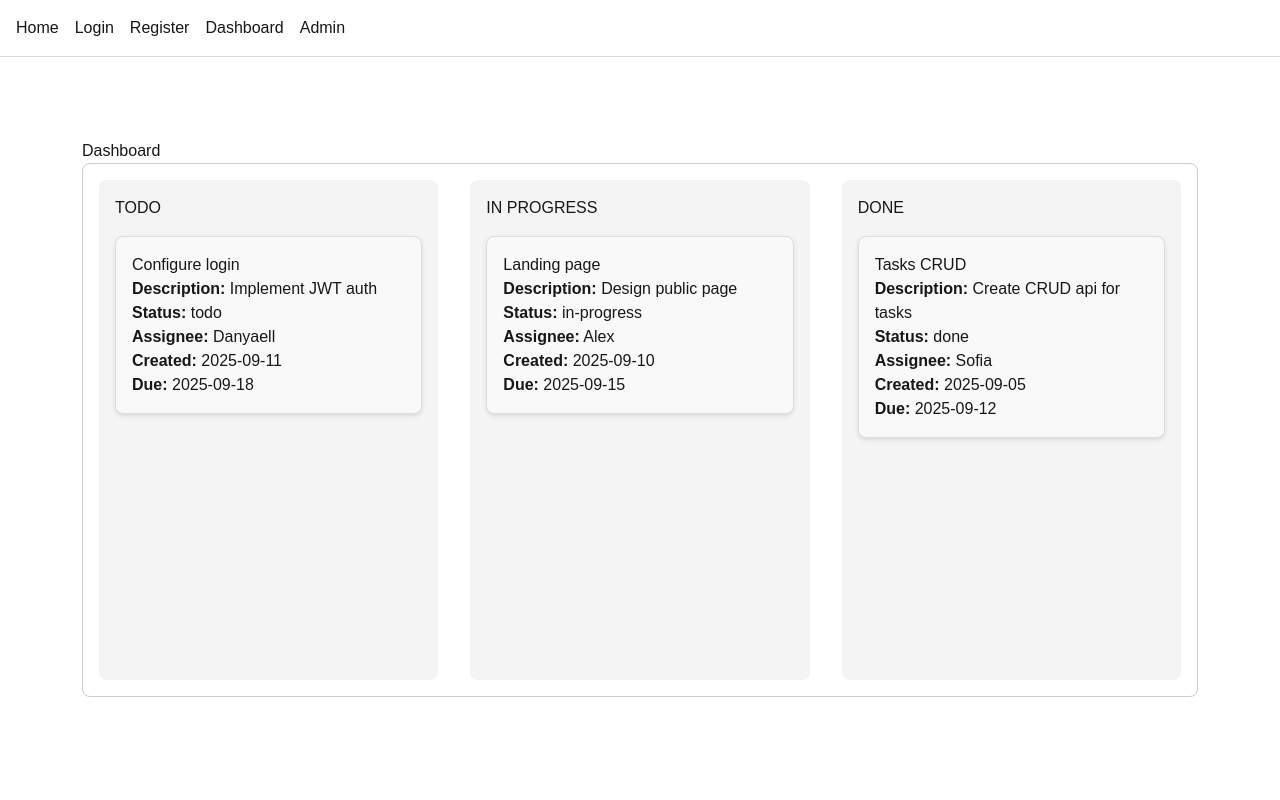
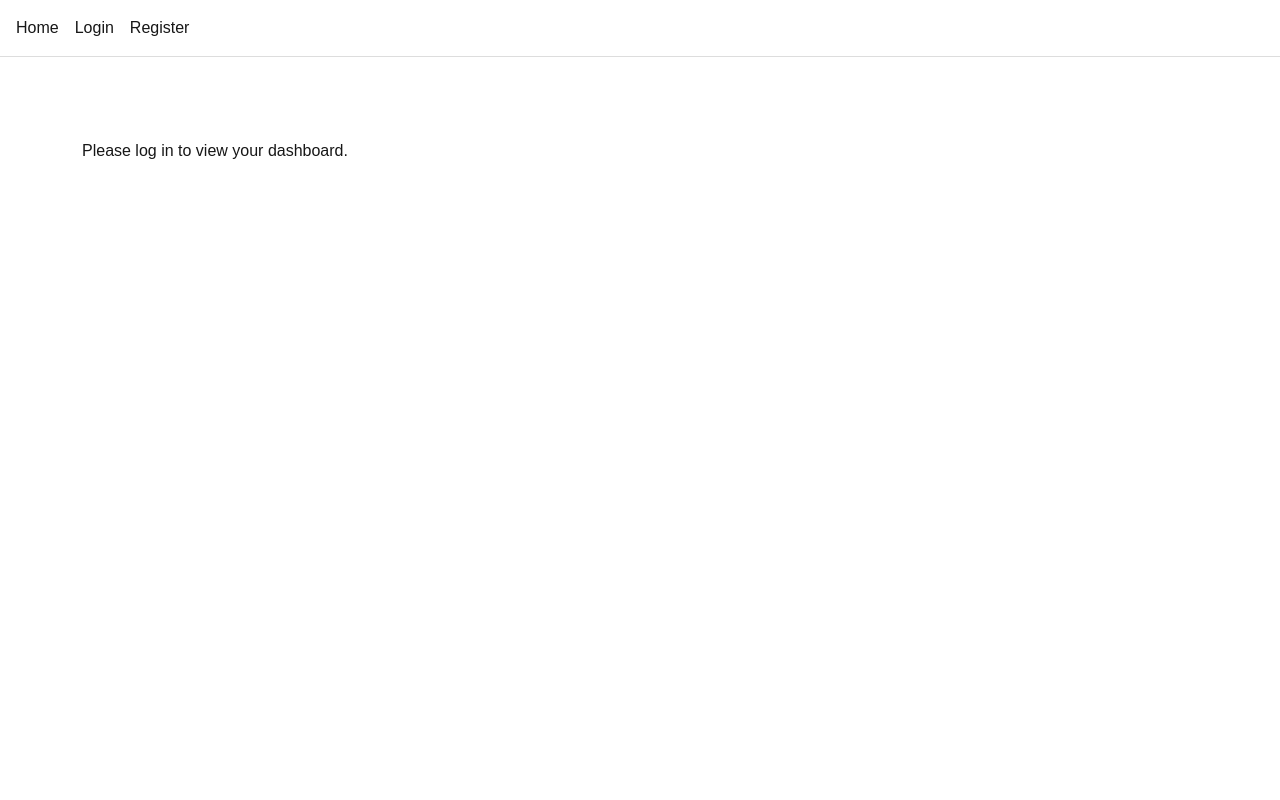
Before and after one commit to Danyaell/front-end-task-tracker-app, a Next.js app: page /dashboard in a window 1280 px wide. Shown: the top 800 px of the page. Built offline with nearby package versions, Linux system fonts and the light colour scheme.

Commit message:
create-context

```diff
--- a/eslint.config.mjs
+++ b/eslint.config.mjs
@@ -23,13 +23,14 @@ export default [
       react,
       "react-hooks": reactHooks,
     },
+    extends: ["next/core-web-vitals", "plugin:react/recommended"],
     rules: {
       ...js.configs.recommended.rules,
       "no-unused-vars": "warn",
       "no-console": "warn",
-      "eqeqeq": "warn",
-      "curly": "warn",
-      "semi": ["warn", "always"],
+      eqeqeq: "warn",
+      curly: "warn",
+      semi: ["warn", "always"],
 
       "no-undef": "error",
       "no-empty": "warn",
--- a/src/api/auth.js
+++ b/src/api/auth.js
@@ -26,6 +26,10 @@ export async function loginUserService(credentials) {
   }
 }
 
-export function logoutUserService() {
-  localStorage.removeItem("token");
-};
+export async function getCurrentUserService() {
+  try {
+    return await apiFetch("/auth/me", { method: "GET" });
+  } catch (error) {
+    return { error: error.message || "Failed to fetch user." };
+  }
+}
--- a/src/app/dashboard/page.js
+++ b/src/app/dashboard/page.js
@@ -3,8 +3,10 @@ import { useState } from "react";
 import TaskModal from "@/components/TaskModal/TaskModal";
 import TaskCard from "@/components/TaskCard/TaskCard";
 import "./dashboard.css";
+import { useAuth } from "@/context/AuthContext";
 
 export default function DashboardPage() {
+  const { isAuthenticated } = useAuth();
   const [tasks, setTasks] = useState([
     {
       id: 1,
@@ -56,6 +58,8 @@ export default function DashboardPage() {
 
   return (
     <div className="dashboardContainer">
+      {isAuthenticated ? (
+        <>
           <h2>Dashboard</h2>
           <div className="boardContainer">
             {["todo", "in-progress", "done"].map((status) => (
@@ -88,6 +92,10 @@ export default function DashboardPage() {
               onClose={() => setSelectedTask(null)}
             />
           )}
+        </>
+      ) : (
+        <p>Please log in to view your dashboard.</p>
+      )}
     </div>
   );
 }
--- a/src/app/layout.js
+++ b/src/app/layout.js
@@ -1,4 +1,6 @@
+import { AuthProvider } from "@/context/AuthContext";
 import "./globals.css";
+import Navbar from "@/components/Navbar/Navbar";
 
 export const metadata = {
   title: "Task Tracker App",
@@ -10,25 +12,13 @@ export default function RootLayout({ children }) {
   return (
     <html lang="en">
       <body>
-        <nav>
-          <a href="/" className="navButton">
-            Home
-          </a>
-          <a href="/login" className="navButton">
-            Login
-          </a>
-          <a href="/register" className="navButton">
-            Register
-          </a>
-          <a href="/dashboard" className="navButton">
-            Dashboard
-          </a>
-          <a href="/admin">Admin</a>
-        </nav>
-        <main>{children}</main>
-        <footer>
-          <p>© 2024 Task Tracker App. All rights reserved.</p>
-        </footer>
+        <AuthProvider>
+          <Navbar />
+          <main>{children}</main>
+          <footer>
+            <p>© 2024 Task Tracker App. All rights reserved.</p>
+          </footer>
+        </AuthProvider>
       </body>
     </html>
   );
--- a/src/app/login/page.js
+++ b/src/app/login/page.js
@@ -1,19 +1,19 @@
 "use client";
 import { useState } from "react";
 import "./login.css";
-import { loginUserService } from "@/api/auth";
+import { useAuth } from "@/context/AuthContext";
 
 export default function LoginPage() {
+  const { login } = useAuth();
   const [form, setForm] = useState({ username: "", password: "" });
   const [message, setMessage] = useState("");
 
   const handleSubmit = async (e) => {
     e.preventDefault();
-    const res = await loginUserService(form);
+    const res = await login(form);
     if (res.error) {
       setMessage(res.error);
     } else {
-      localStorage.setItem("token", res.token);
       setMessage("Login success.");
       //window.location.href = "/dashboard";
     }
--- /dev/null
+++ b/src/components/Navbar/Navbar.js
@@ -0,0 +1,27 @@
+"use client";
+import { useAuth } from "@/context/AuthContext";
+
+export default function Navbar() {
+  const { isAuthenticated, isAdmin } = useAuth();
+  return (
+    <nav>
+      <a href="/" className="navButton">
+        Home
+      </a>
+      <a href="/login" className="navButton">
+        Login
+      </a>
+      <a href="/register" className="navButton">
+        Register
+      </a>
+      {isAuthenticated && (
+        <>
+          <a href="/dashboard" className="navButton">
+            Dashboard
+          </a>
+          {isAdmin && <a href="/admin">Admin</a>}
+        </>
+      )}
+    </nav>
+  );
+}
--- /dev/null
+++ b/src/context/AuthContext.js
@@ -0,0 +1,104 @@
+"use client";
+import {
+  getCurrentUserService,
+  loginUserService,
+  registerUserService,
+} from "@/api/auth";
+import { createContext, useContext, useEffect, useReducer } from "react";
+
+const AuthContext = createContext();
+
+const initialState = {
+  user: null,
+  token: null,
+  isAuthenticated: false,
+  loading: true,
+};
+
+function authReducer(state, action) {
+  switch (action.type) {
+    case "LOGIN_SUCCESS":
+      return {
+        ...state,
+        user: action.payload.user,
+        token: action.payload.token,
+        isAuthenticated: true,
+        loading: false,
+      };
+    case "LOGOUT":
+      localStorage.removeItem("token");
+      return {
+        ...state,
+        user: null,
+        token: null,
+        isAuthenticated: false,
+        loading: false,
+      };
+    case "LOADING_DONE":
+      return { ...state, loading: false };
+    default:
+      return state;
+  }
+}
+
+function isTokenExpired(token) {
+  try {
+    const payload = JSON.parse(atob(token.split(".")[1]));
+    return payload.exp * 1000 < Date.now();
+  } catch (e) {
+    return { error: e.message || "Invalid token." };
+  }
+}
+
+export function AuthProvider({ children }) {
+  const [state, dispatch] = useReducer(authReducer, initialState);
+  const isAdmin = state.user?.role === "admin";
+
+  useEffect(() => {
+    async function loadUser() {
+      const token = localStorage.getItem("token");
+      if (token && !isTokenExpired(token)) {
+        const res = await getCurrentUserService();
+        if (!res.error) {
+          dispatch({ type: "LOGIN_SUCCESS", payload: { user: res.user, token } });
+        } else {
+          dispatch({ type: "LOGOUT" });
+        }
+      } else {
+        dispatch({ type: "LOGOUT" });
+      }
+    }
+    loadUser();
+  }, []);
+
+  const login = async (credentials) => {
+    const data = await loginUserService(credentials);
+    if (!data.error && data.token) {
+      localStorage.setItem("token", data.token);
+      dispatch({
+        type: "LOGIN_SUCCESS",
+        payload: { user: data.user || null, token: data.token },
+      });
+    }
+    return data;
+  };
+
+  const register = async (formData) => {
+    const data = await registerUserService(formData);
+    return data;
+  };
+
+  const logout = () => {
+    dispatch({ type: "LOGOUT" });
+  };
+
+  return (
+    <AuthContext.Provider value={{ ...state, login, register, logout, isAdmin }}>
+      {children}
+    </AuthContext.Provider>
+  );
+}
+
+export function useAuth() {
+  return useContext(AuthContext);
+}
```
Lines whose indentation alone changed are shown as unchanged.
